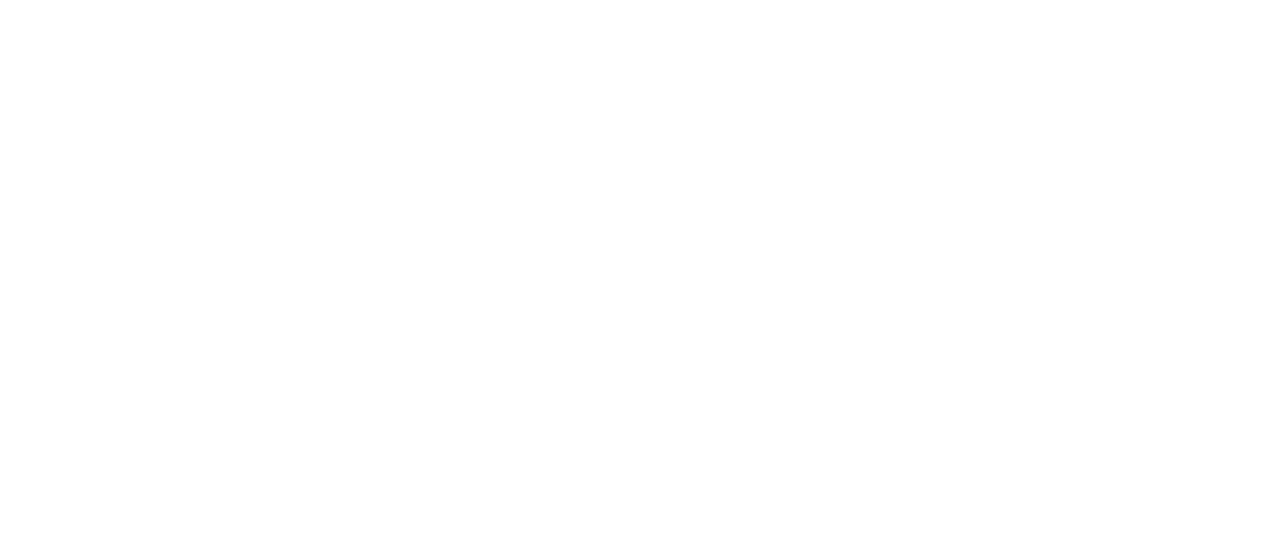
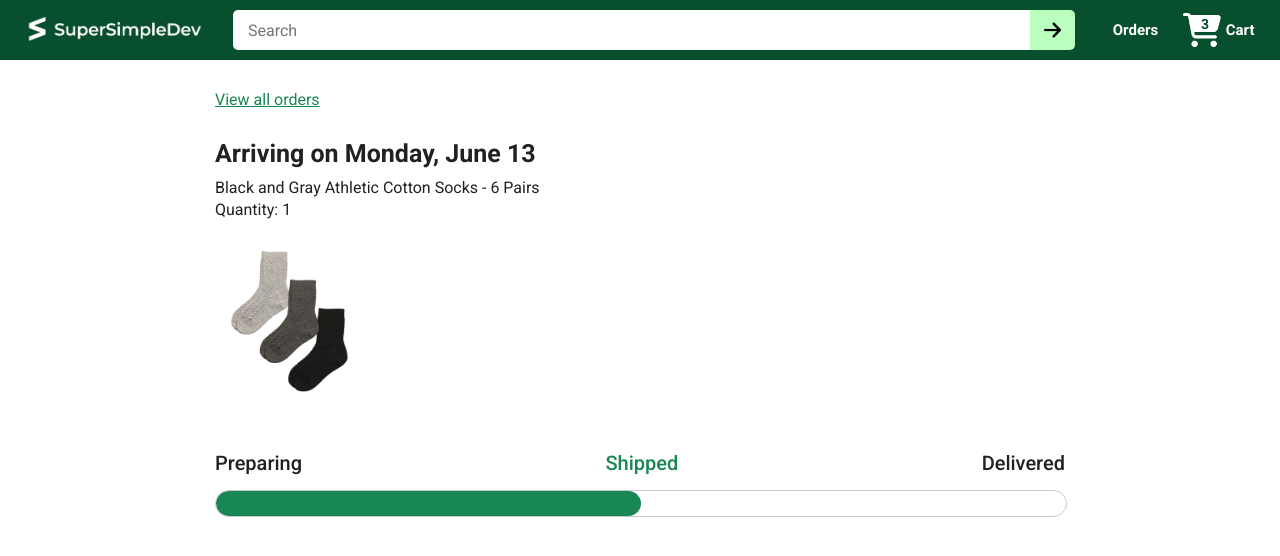
Before and after one commit to adephyo18-dev/react-app, a React (Vite) app in the folder ecommerce-project/: page /tracking in a window 1280 px wide. Before the commit this address had no page. Shown: the top 556 px of the page. Built offline with nearby package versions, Linux system fonts and the light colour scheme.

Commit message:
move tracking page to react

```diff
--- a/ecommerce-project/src/App.jsx
+++ b/ecommerce-project/src/App.jsx
@@ -2,6 +2,7 @@ import { Routes, Route } from 'react-router'
 import  HomePage  from './pages/HomePage'
 import  CheckoutPage from './pages/checkout/CheckoutPage'
 import  OrderPage from './pages/OrderPage'
+import  TrackingPage from './pages/tracking/TrackingPage'
 
 import './App.css'
 
@@ -13,6 +14,7 @@ function App() {
         <Route index element={<HomePage />} />
         <Route path="checkout" element={<CheckoutPage />} />
         <Route path="orders" element={<OrderPage />} />
+        <Route path="tracking" element={<TrackingPage />} />
       </Routes>
     </>
   )
--- /dev/null
+++ b/ecommerce-project/src/pages/tracking/TrackingPage.jsx
@@ -0,0 +1,49 @@
+import './TrackingPage.css'
+import Header from '../../components/Header'
+
+export default function TrackingPage() {
+    return (
+        <>
+            <title>Tracking</title>
+            <Header />
+
+            <div className="tracking-page">
+                <div className="order-tracking">
+                    <a className="back-to-orders-link link-primary" href="/orders">
+                        View all orders
+                    </a>
+
+                    <div className="delivery-date">
+                        Arriving on Monday, June 13
+                    </div>
+
+                    <div className="product-info">
+                        Black and Gray Athletic Cotton Socks - 6 Pairs
+                    </div>
+
+                    <div className="product-info">
+                        Quantity: 1
+                    </div>
+
+                    <img className="product-image" src="images/products/athletic-cotton-socks-6-pairs.jpg" />
+
+                    <div className="progress-labels-container">
+                        <div className="progress-label">
+                            Preparing
+                        </div>
+                        <div className="progress-label current-status">
+                            Shipped
+                        </div>
+                        <div className="progress-label">
+                            Delivered
+                        </div>
+                    </div>
+
+                    <div className="progress-bar-container">
+                        <div className="progress-bar"></div>
+                    </div>
+                </div>
+            </div>
+        </>
+    );
+}
```
Also changed, not shown: ecommerce-project/starting-code/tracking.html (deleted, +0 -92 lines), ecommerce-project/src/pages/tracking/TrackingPage.css (renamed from ecommerce-project/starting-code/styles/pages/tracking.css).
